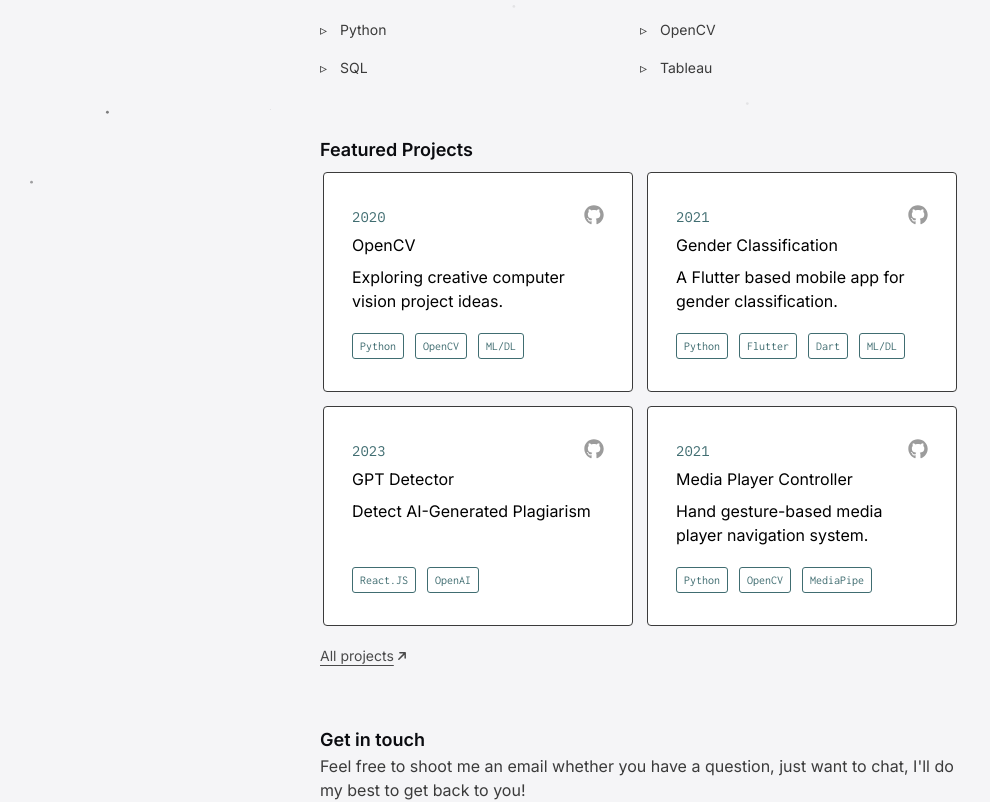
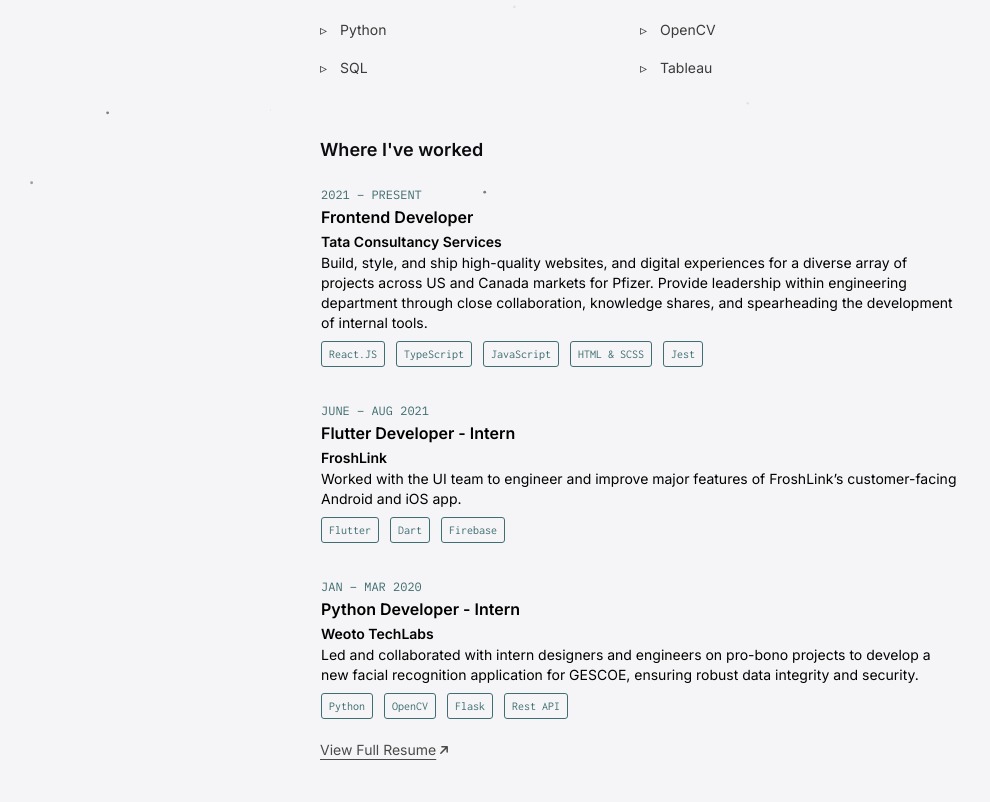
Before and after one commit to TusharSSurve/V2, a React (Vite) app: page / in a window 1280 px wide. Shown: the part 560-1362 px from the top of the page, without its empty margins (0-990 px from the left). Built offline with nearby package versions, Linux system fonts and the light colour scheme.

Commit message:
[draft] : Experience section added

```diff
--- a/src/components/Experience.tsx
+++ b/src/components/Experience.tsx
@@ -1,9 +1,26 @@
 import H2 from "./global/H2";
+import exp from '../data/exp.json';
+import ExperienceCard from "./global/ExperienceCard";
+import { FontAwesomeIcon } from "@fortawesome/react-fontawesome";
+import { faArrowRight } from "@fortawesome/free-solid-svg-icons";
+import resume from '../assets/resume.pdf'
 
 export default function Experience() {
+  const experience = exp;
   return (
-    <section>
+    <section className="animate-slide-from-down-and-fade-3 space-y-2 px-4">
       <H2>Where I've worked</H2>
+      <div className='flex gap-7 flex-col justify-center pt-2'>
+        {experience.map(ex => {
+          return <ExperienceCard experience={ex} key={ex.id} />
+        })}
+      </div>
+      <div className='py-3'>
+        <a href={resume} className='flex justify-start items-center gap-[2px] whitespace-nowrap text-sm transition-colors text-black/70 dark:text-darkwhitecolor underline-offset-4 underline hover:text-darkgreycolor dark:hover:text-whitecolor w-fit'>
+          View Full Resume
+          <FontAwesomeIcon icon={faArrowRight} className="w-3 h-3 -rotate-45" />
+        </a>
+      </div>
     </section>
   )
 }
--- a/src/components/Project.tsx
+++ b/src/components/Project.tsx
@@ -115,9 +115,9 @@
 ]
 export default function Project() {
   return (
-    <section className='animate-slide-from-down-and-fade-3 space-y-2 px-4'>
+    <section className='animate-slide-from-down-and-fade-4 space-y-2 px-4'>
       <H2>Featured Projects</H2>
-      <div className='flex flex-wrap gap-[14px] justify-center'>
+      <div className='flex flex-wrap gap-[14px] justify-center pt-2'>
         {projects.map(project => {
           return <ProjectCard project={project} key={project.id} />
         })}
--- /dev/null
+++ b/src/components/global/ExperienceCard.tsx
@@ -0,0 +1,23 @@
+import { ExperienceCardProps } from "@/lib/types";
+
+export default function ExperienceCard({ experience }: ExperienceCardProps) {
+  return (
+    <a href={experience.job_link}>
+      <div className="transition-all duration-300 border hover:border-darkwhitecolor dark:hover:border-transparent hover:bg-white hover:dark:bg-darkgreycolor border-transparent rounded-lg hover:py-8 hover:px-7">
+        <time className="text-darkneoncolor dark:text-neoncolor font-ibm text-xs uppercase">{experience.range}</time>
+        <p className="dark:text-whitecolor/90 font-semibold">{experience.job_title}</p>
+        <a href={experience.job_link} className="text-sm dark:text-whitecolor/70 font-semibold">{experience.job}</a>
+        <p className="dark:text-darkwhitecolor text-sm">{experience.role}</p>
+        <ul className="flex flex-wrap gap-[11px] mt-2">
+          {
+            experience.tech.map(wl => {
+              return <li key={wl.id} className="font-inconsolata text-xs text-darkneoncolor dark:text-neoncolor border border-darkneoncolor dark:border-neoncolor py-1 px-[7px] rounded-[3px]">
+                {wl.skill}
+              </li>
+            })
+          }
+        </ul>
+      </div>
+    </a>
+  )
+}
--- a/src/components/global/Header.tsx
+++ b/src/components/global/Header.tsx
@@ -16,7 +16,7 @@
           </Avatar>
           <div>
             <h1 className="font-semibold text-warmblack dark:text-whitecolor text-lg">Tushar Surve</h1>
-            <p className="mt-0.5 text-sm text-darkwhitecolor">Frontend Developer</p>
+            <p className="mt-0.5 text-sm text-greycolor dark:text-darkwhitecolor">Frontend Developer</p>
           </div>
         </div>
         <a href={resume} className="rounded-md border size-8 border-darkwhitecolor/20 flex transition-all items-center justify-center hover:bg-darkgreycolor">
--- a/src/data/exp.json
+++ b/src/data/exp.json
@@ -1,69 +1,79 @@
 [
   {
     "id": 1,
-    "job": "TCS",
-    "job_title": "Software Developer <span>@</span> <a href='https://www.tcs.com'>TCS</a>",
-    "range": "August 2021 – Present",
-    "job_points": [
-      {
-        "id": 5,
-        "point": "Deliver high-quality, robust production code for a diverse array of projects for Pfizer Inc. (xfn)"
-      },
+    "job": "Tata Consultancy Services",
+    "job_link": "https://www.tcs.com",
+    "job_title": "Frontend Developer",
+    "range": "2021 – Present",
+    "role": "Build, style, and ship high-quality websites, and digital experiences for a diverse array of projects across US and Canada markets for Pfizer. Provide leadership within engineering department through close collaboration, knowledge shares, and spearheading the development of internal tools.",
+    "tech": [
       {
         "id": 4,
-        "point": "Initiated development of a new site using Vue.js framework, which has resulted in an estimated <strong>35% increase</strong> in performance."
+        "skill": "React.JS"
       },
       {
         "id": 3,
-        "point": "Provide leadership within engineering department through close collaboration, knowledge shares, and mentorship"
+        "skill": "TypeScript"
       },
       {
         "id": 2,
-        "point": "Created <strong>2 computer vision PIs,</strong> automating Pfizer’s onboarding process, <strong>reducing manual work by 60%,</strong> and another for image lossless compression, cutting site load time by <strong>around 8-10%.</strong>"
+        "skill": "JavaScript"
       },
       {
         "id": 1,
-        "point": "Designed and maintained Canada LATAM APAC and new drug launch sites."
+        "skill": "HTML & SCSS"
+      },
+      {
+        "id": 0,
+        "skill": "Jest"
       }
     ]
   },
   {
     "id": 2,
     "job": "FroshLink",
-    "job_title": "Flutter Developer - Intern <span>@</span> <a href='https://www.linkedin.com/company/froshlink/about/'>FroshLink</a>",
-    "range": "June – August 2021",
-    "job_points": [
+    "job_link": "https://www.linkedin.com/company/froshlink/about/",
+    "job_title": "Flutter Developer - Intern",
+    "range": "June – Aug 2021",
+    "role": "Worked with the UI team to engineer and improve major features of FroshLink’s customer-facing Android and iOS app.",
+    "tech": [
+      {
+        "id": 4,
+        "skill": "Flutter"
+      },
       {
         "id": 3,
-        "point": "Collaborated with a multidisciplinary team of interns, designers, project managers, and engineers on various projects, including creating new brands, design systems, and applications for the organization."
+        "skill": "Dart"
       },
       {
         "id": 2,
-        "point": "Built and tested a mobile application for educational communication and online learning for more than <strong>4000+ student users.</strong>"
-      },
-      {
-        "id": 1,
-        "point": "Engineered and improved major features of FroshLink's customer-facing Android & iOS cross-platform app using Flutter, and Dart."
+        "skill": "Firebase"
       }
     ]
   },
   {
     "id": 3,
     "job": "Weoto TechLabs",
-    "job_title": "Python Developer - Intern <span>@</span> <a href='https://www.linkedin.com/company/weototechlabs/about/'>Weoto TechLabs</a>",
-    "range": "January – March 2020",
-    "job_points": [
+    "job_link": "https://www.linkedin.com/company/weototechlabs/about/",
+    "job_title": "Python Developer - Intern",
+    "range": "Jan – Mar 2020",
+    "role": "Led and collaborated with intern designers and engineers on pro-bono projects to develop a new facial recognition application for GESCOE, ensuring robust data integrity and security.",
+    "tech": [
+      {
+        "id": 4,
+        "skill": "Python"
+      },
       {
         "id": 3,
-        "point": "Led a team of four in designing and developing an organization-wide attendance system based on facial recognition technology."
+        "skill": "OpenCV"
       },
       {
         "id": 2,
-        "point": "Designed and implemented a MongoDB-based interface to efficiently collect, process, and store facial data, ensuring data integrity and security."
+        "skill": "Flask"
       },
       {
         "id": 1,
-        "point": "Built and maintained software documentation sites, contributing to post-deployment support and maintenance to ensure effective communication and continued functionality of the software."
+        "skill": "Rest API"
       }
     ]
   }
--- a/src/lib/types.ts
+++ b/src/lib/types.ts
@@ -23,3 +23,21 @@
   project: ProjectCardDetail
   className?: string
 }
+
+export type ExperienceProps = {
+  id: number;
+  job: string;
+  job_link: string;
+  job_title: string;
+  range: string;
+  role: string;
+  tech: {
+    id: number;
+    skill: string;
+  }[];
+}
+
+export type ExperienceCardProps = {
+  experience: ExperienceProps;
+  className?: string
+}
--- a/src/pages/Home.tsx
+++ b/src/pages/Home.tsx
@@ -1,3 +1,4 @@
+import Experience from "../components/Experience";
 import About from "../components/About";
 import Project from "../components/Project";
 
@@ -5,6 +6,7 @@
   return (
     <>
       <About />
+      <Experience />
       <Project />
     </>
   )
```
